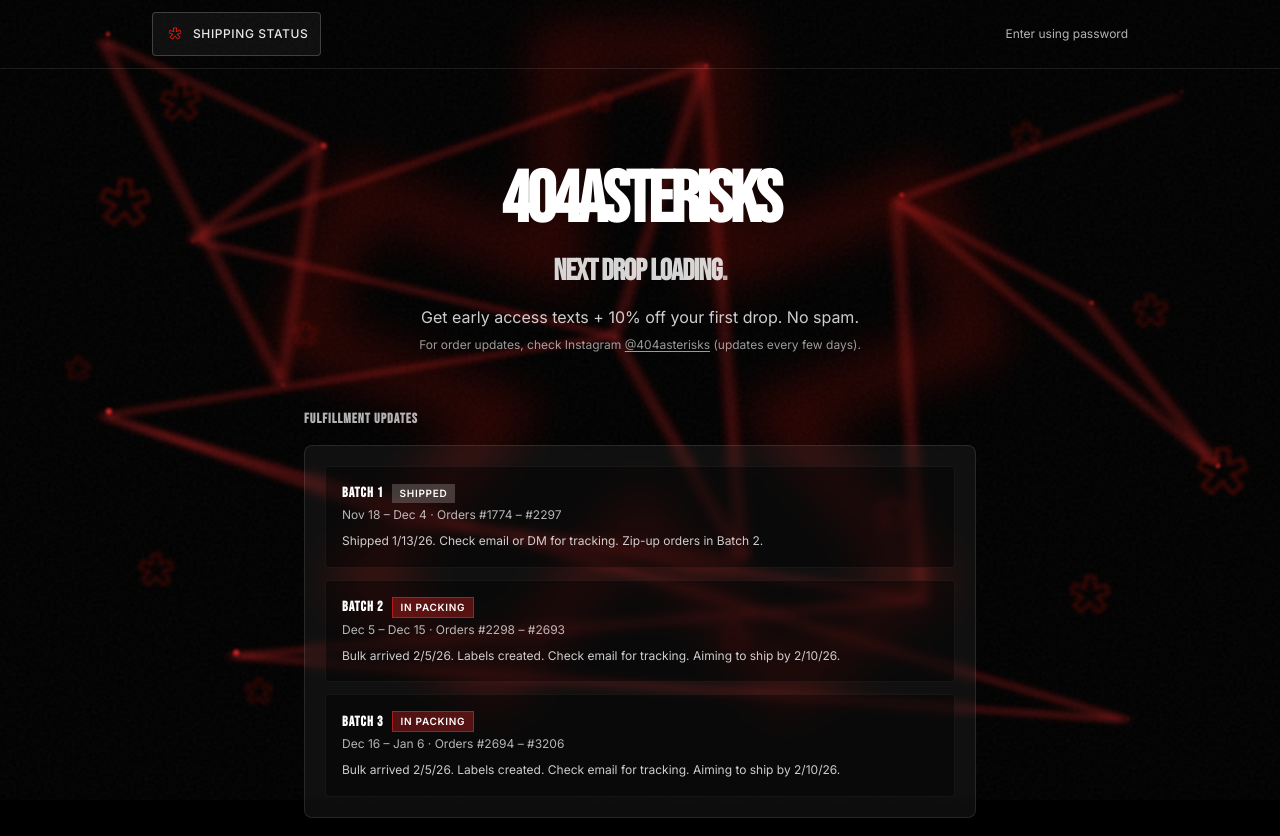
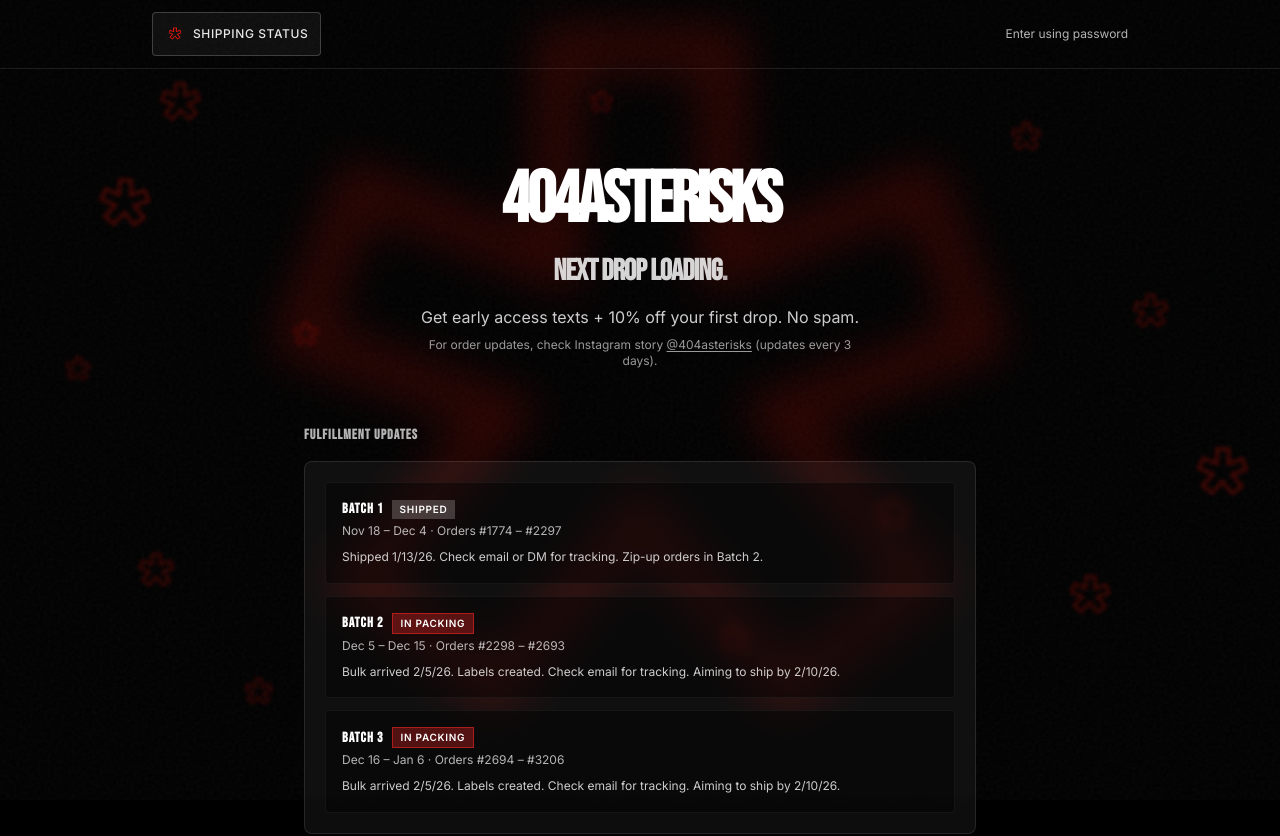
Before and after one commit to sudOcrypt/404asterisks_preview, a Next.js app: page / in a window 1280 px wide. Shown: the top 836 px of the page. Built offline with nearby package versions, Linux system fonts and the light colour scheme.

Commit message:
Remove constellation; keep asterisk background only. Add .next to gitignore.

```diff
--- a/app/globals.css
+++ b/app/globals.css
@@ -53,13 +53,3 @@ body::before {
 .asterisk-float {
   animation: float-drift 12s ease-in-out infinite;
 }
-
-/* Constellation particles */
-@keyframes particle-float {
-  0%, 100% { transform: translate(0, 0); opacity: 0.6; }
-  33% { transform: translate(4px, -8px); opacity: 0.9; }
-  66% { transform: translate(-5px, 5px); opacity: 0.5; }
-}
-.particle-float {
-  animation: particle-float 18s ease-in-out infinite;
-}
--- a/components/BackgroundLogo.tsx
+++ b/components/BackgroundLogo.tsx
@@ -1,33 +1,6 @@
 'use client'
 
 const LOGO_SRC = '/redasterisk.png'
-
-/* Constellation: particles with % position (for SVG: left=x, top=y in 0–100) */
-const PARTICLES = [
-  { top: 5, left: 8, size: 'w-1', delay: '0s' },
-  { top: 12, left: 92, size: 'w-0.5', delay: '2s' },
-  { top: 18, left: 25, size: 'w-1.5', delay: '4s' },
-  { top: 25, left: 70, size: 'w-1', delay: '1s' },
-  { top: 30, left: 15, size: 'w-0.5', delay: '6s' },
-  { top: 38, left: 85, size: 'w-1', delay: '3s' },
-  { top: 42, left: 48, size: 'w-0.5', delay: '5s' },
-  { top: 52, left: 8, size: 'w-1.5', delay: '0.5s' },
-  { top: 58, left: 95, size: 'w-1', delay: '7s' },
-  { top: 65, left: 32, size: 'w-0.5', delay: '2.5s' },
-  { top: 75, left: 72, size: 'w-1', delay: '4.5s' },
-  { top: 82, left: 18, size: 'w-1.5', delay: '1.5s' },
-  { top: 90, left: 88, size: 'w-0.5', delay: '3.5s' },
-  { top: 8, left: 55, size: 'w-1', delay: '5.5s' },
-  { top: 48, left: 22, size: 'w-0.5', delay: '6.5s' },
-  { top: 70, left: 58, size: 'w-1', delay: '0.8s' },
-]
-
-/* Pairs of particle indices to connect with lines (constellation network) */
-const CONNECTIONS: [number, number][] = [
-  [0, 2], [0, 14], [2, 4], [2, 14], [4, 6], [4, 13],
-  [6, 7], [6, 13], [6, 15], [7, 9], [7, 12], [9, 10], [9, 15],
-  [10, 11], [10, 3], [11, 12], [13, 15], [1, 3], [3, 8], [5, 8], [5, 3],
-]
 
 const FLOATING_ASTERISKS = [
   { top: '8%', left: '12%', size: 'w-16', delay: '0s' },
@@ -44,62 +17,6 @@ const FLOATING_ASTERISKS = [
   { top: '40%', left: '22%', size: 'w-10', delay: '4.2s' },
   { top: '60%', left: '68%', size: 'w-14', delay: '0.3s' },
 ]
-
-function ConstellationLines() {
-  return (
-    <svg
-      className="absolute inset-0 h-full w-full opacity-60 blur-[1px]"
-      viewBox="0 0 100 100"
-      preserveAspectRatio="none"
-      aria-hidden
-    >
-      <defs>
-        <filter id="line-blur" x="-20%" y="-20%" width="140%" height="140%">
-          <feGaussianBlur in="SourceGraphic" stdDeviation="0.4" />
-        </filter>
-      </defs>
-      <g stroke="rgb(255, 42, 42)" strokeWidth="0.35" fill="none" filter="url(#line-blur)">
-        {CONNECTIONS.map(([a, b], i) => {
-          const pA = PARTICLES[a]
-          const pB = PARTICLES[b]
-          if (!pA || !pB) return null
-          return (
-            <line
-              key={i}
-              x1={pA.left}
-              y1={pA.top}
-              x2={pB.left}
-              y2={pB.top}
-            />
-          )
-        })}
-      </g>
-    </svg>
-  )
-}
-
-function Particle({
-  top,
-  left,
-  size,
-  delay,
-}: {
-  top: number
-  left: number
-  size: string
-  delay: string
-}) {
-  return (
-    <span
-      className={`absolute aspect-square rounded-full bg-brand-red particle-float blur-[1.5px] opacity-90 ${size}`}
-      style={{
-        top: `${top}%`,
-        left: `${left}%`,
-        animationDelay: delay,
-      }}
-    />
-  )
-}
 
 function FloatingAsterisk({
   top,
@@ -129,12 +46,7 @@ export default function BackgroundLogo() {
       aria-hidden
     >
       <div className="absolute inset-0 bg-black/60" />
-      {/* Constellation: lines first, then particles */}
-      <ConstellationLines />
-      {PARTICLES.map((props, i) => (
-        <Particle key={`p-${i}`} {...props} />
-      ))}
-      {/* Small floating asterisks — same blur, various sizes */}
+      {/* Small floating asterisks */}
       {FLOATING_ASTERISKS.map((props, i) => (
         <FloatingAsterisk key={i} {...props} />
       ))}
--- a/components/Hero.tsx
+++ b/components/Hero.tsx
@@ -14,7 +14,7 @@ export default function Hero() {
         Get early access texts + 10% off your first drop. No spam.
       </p>
       <p className="mx-auto mt-2 max-w-md text-xs text-white/60">
-        For order updates, check Instagram{' '}
+        For order updates, check Instagram story{' '}
         <a
           href="https://instagram.com/404asterisks"
           target="_blank"
@@ -23,7 +23,7 @@ export default function Hero() {
         >
           @404asterisks
         </a>{' '}
-        (updates every few days).
+        (updates every 3 days).
       </p>
     </section>
   )
```
Also changed, not shown: 1 other file (tests, documents, lock files or other folders).
